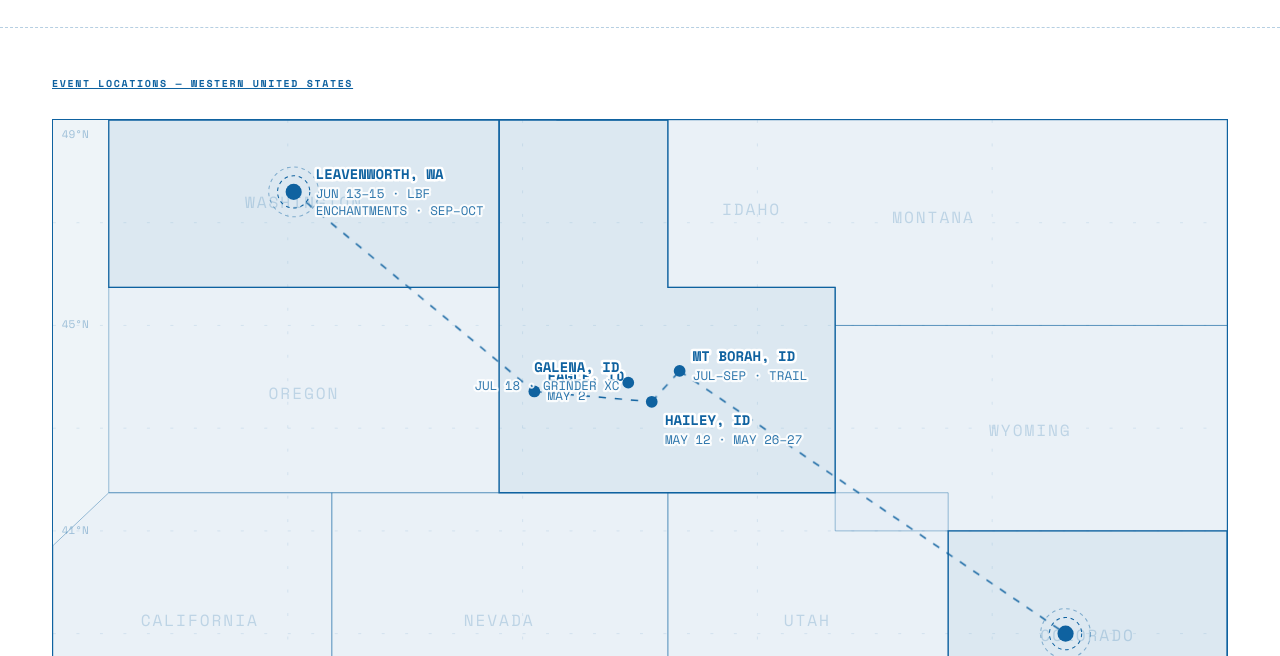
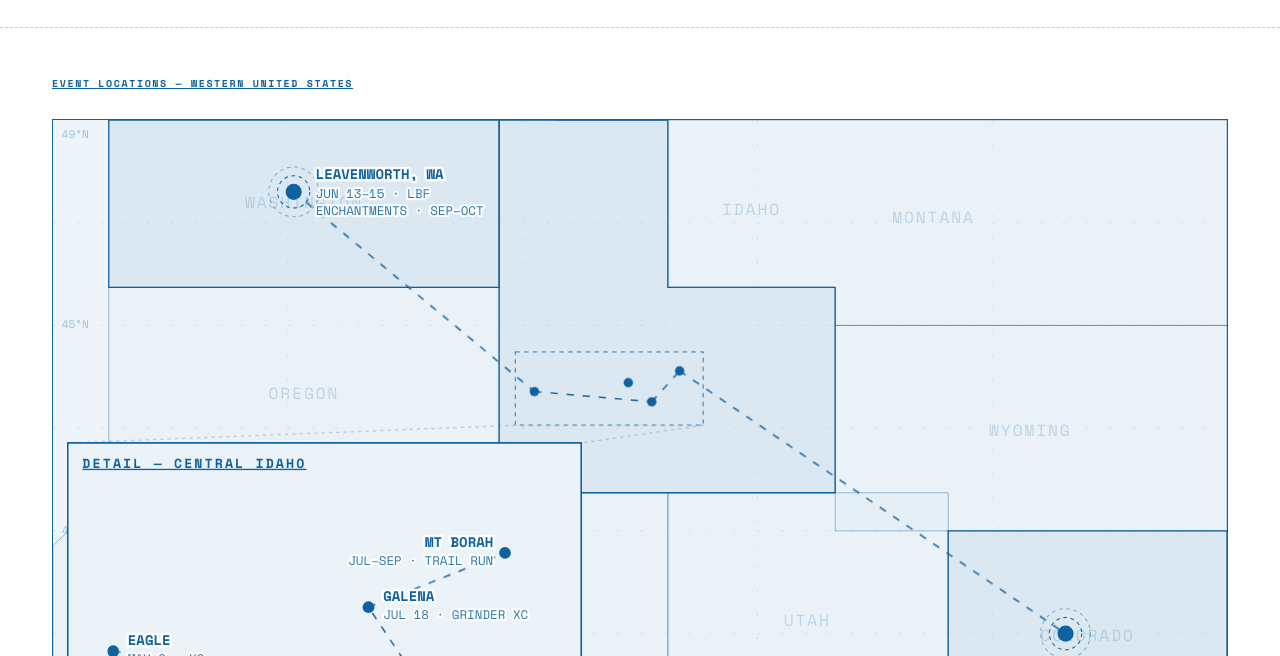
Before and after one commit to BenHCalvert/race-calendar, a plain HTML site: page index.html in a window 1280 px wide. Shown: the part 296-952 px from the top of the page. Drawn offline with nearby package versions, Linux system fonts and the light colour scheme.

Commit message:
Add Central Idaho detail inset overlay on main map
Cluster of Eagle/Galena/Hailey/Mt Borah was unreadable at the
western-US scale. Strip those labels from the main map (dots only),
mark the area with a dashed extent rectangle, and overlay a zoomed
detail inset in the bottom-left corner with thin connectors back
to the extent.

Co-Authored-By: Claude Opus 4.7 <noreply@anthropic.com>

```diff
--- a/index.html
+++ b/index.html
@@ -318,25 +318,69 @@ footer{
       <text class="mlbl-sub" x="179" y="53">JUN 13–15 · LBF</text>
       <text class="mlbl-sub" x="179" y="65">ENCHANTMENTS · SEP–OCT</text>
 
-      <!-- Eagle, ID -->
-      <circle class="mdot" cx="328" cy="185" r="4"/>
-      <text class="mlbl" x="337" y="178">EAGLE, ID</text>
-      <text class="mlbl-sub" x="337" y="191">MAY 2</text>
+      <!-- Central Idaho cluster — dots only; labels in detail inset below -->
+      <circle class="mdot" cx="328" cy="185" r="3.2"/>
+      <circle class="mdot" cx="392" cy="179" r="3.2"/>
+      <circle class="mdot" cx="408" cy="192" r="3.2"/>
+      <circle class="mdot" cx="427" cy="171" r="3.2"/>
 
-      <!-- Hailey, ID -->
-      <circle class="mdot" cx="408" cy="192" r="4"/>
-      <text class="mlbl" x="417" y="208">HAILEY, ID</text>
-      <text class="mlbl-sub" x="417" y="221">MAY 12 · MAY 26–27</text>
+      <!-- Detail extent indicator -->
+      <rect x="315" y="158" width="128" height="50" fill="none"
+            stroke="var(--ink)" stroke-width="0.7" stroke-dasharray="3 3" opacity="0.85"/>
 
-      <!-- Galena, ID -->
-      <circle class="mdot" cx="392" cy="179" r="4"/>
-      <text class="mlbl" x="386" y="172" text-anchor="end">GALENA, ID</text>
-      <text class="mlbl-sub" x="386" y="184" text-anchor="end">JUL 18 · GRINDER XC</text>
+      <!-- Connector lines from extent box to inset corners -->
+      <line x1="315" y1="208" x2="10" y2="220" stroke="var(--ink)" stroke-width="0.5"
+            stroke-dasharray="2 3" opacity="0.5"/>
+      <line x1="443" y1="208" x2="360" y2="220" stroke="var(--ink)" stroke-width="0.5"
+            stroke-dasharray="2 3" opacity="0.5"/>
 
-      <!-- Mt Borah, ID -->
-      <circle class="mdot" cx="427" cy="171" r="4"/>
-      <text class="mlbl" x="436" y="164">MT BORAH, ID</text>
-      <text class="mlbl-sub" x="436" y="177">JUL–SEP · TRAIL</text>
+      <!-- ============ INSET: Central Idaho detail ============ -->
+      <g>
+        <!-- Inset background panel -->
+        <rect x="10" y="220" width="350" height="220" fill="var(--bg)"
+              stroke="var(--ink)" stroke-width="0.9"/>
+        <!-- Inset interior tint -->
+        <rect x="10" y="220" width="350" height="220" class="state state-active"
+              stroke="none"/>
+
+        <!-- Inset header -->
+        <text x="20" y="237" font-family="'Space Mono','Courier New',monospace"
+              font-size="9" font-weight="700" letter-spacing="0.16em"
+              fill="var(--ink)" style="text-decoration:underline">DETAIL — CENTRAL IDAHO</text>
+
+        <!-- Inset coord labels -->
+        <text class="coord-lbl" x="20" y="432">116.6°W</text>
+        <text class="coord-lbl" x="350" y="432" text-anchor="end">113.4°W</text>
+
+        <!-- Inset routes (per-deg lon=103, lat=167; origin x=20+, y=245+) -->
+        <!-- Eagle (43.7,116.4): x=41, y=362 -->
+        <!-- Galena (43.88,114.71): x=215, y=332 -->
+        <!-- Hailey (43.5,114.3): x=257, y=395 -->
+        <!-- Mt Borah (44.1,113.8): x=308, y=295 -->
+        <line class="route" x1="41" y1="362" x2="257" y2="395" style="animation-delay:1.4s"/>
+        <line class="route" x1="257" y1="395" x2="215" y2="332" style="animation-delay:1.5s"/>
+        <line class="route" x1="215" y1="332" x2="308" y2="295" style="animation-delay:1.6s"/>
+
+        <!-- Eagle -->
+        <circle class="mdot" cx="41" cy="362" r="4"/>
+        <text class="mlbl" x="51" y="358">EAGLE</text>
+        <text class="mlbl-sub" x="51" y="370">MAY 2 · XC</text>
+
+        <!-- Galena -->
+        <circle class="mdot" cx="215" cy="332" r="4"/>
+        <text class="mlbl" x="225" y="328">GALENA</text>
+        <text class="mlbl-sub" x="225" y="340">JUL 18 · GRINDER XC</text>
+
+        <!-- Hailey -->
+        <circle class="mdot" cx="257" cy="395" r="4"/>
+        <text class="mlbl" x="267" y="404">HAILEY</text>
+        <text class="mlbl-sub" x="267" y="416">MAY 12 · MAY 26–27 · STXC</text>
+
+        <!-- Mt Borah -->
+        <circle class="mdot" cx="308" cy="295" r="4"/>
+        <text class="mlbl" x="300" y="291" text-anchor="end">MT BORAH</text>
+        <text class="mlbl-sub" x="300" y="303" text-anchor="end">JUL–SEP · TRAIL RUN</text>
+      </g>
 
       <!-- Crested Butte, CO — Grand Traverse -->
       <circle class="mdot" cx="690" cy="350" r="5.5"/>
```
